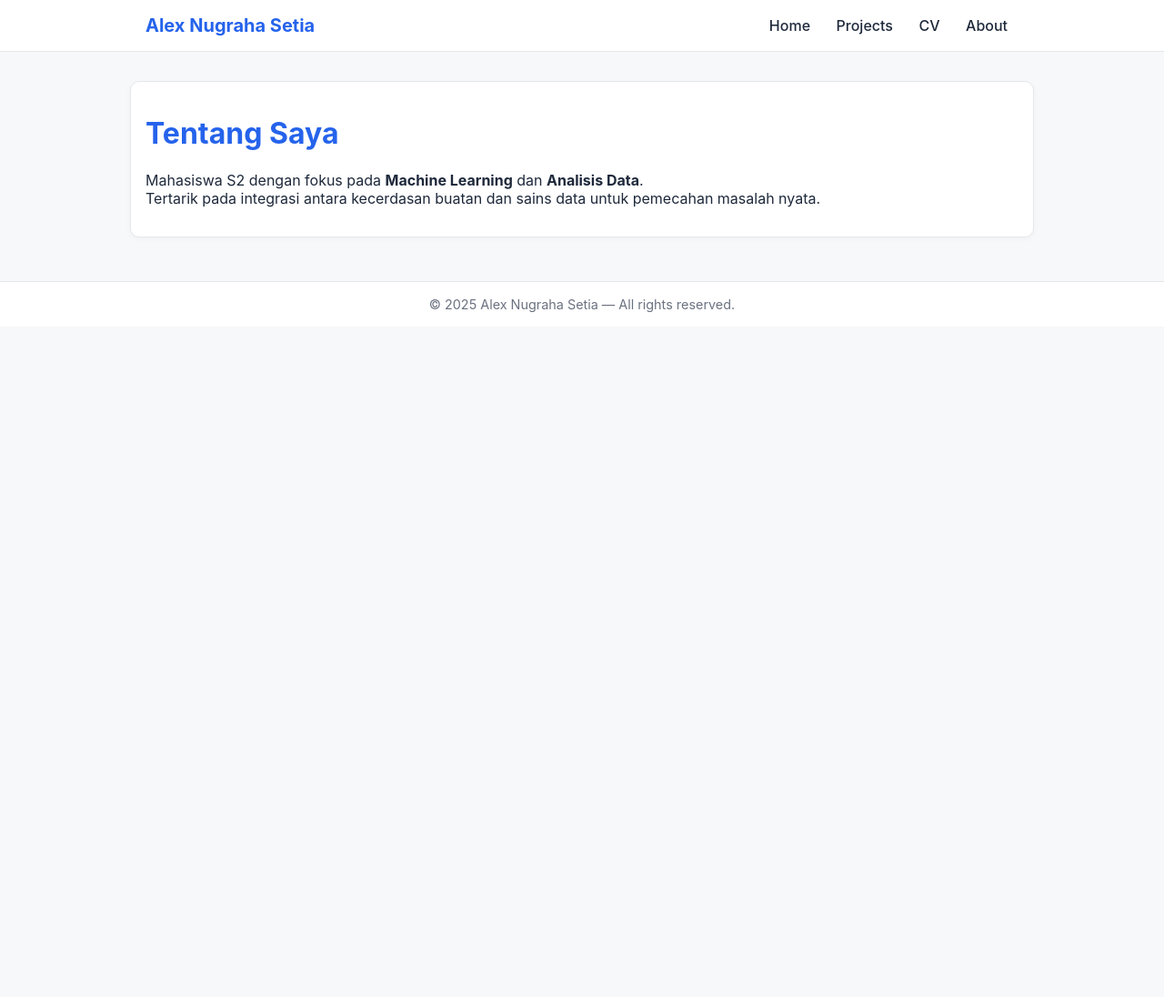
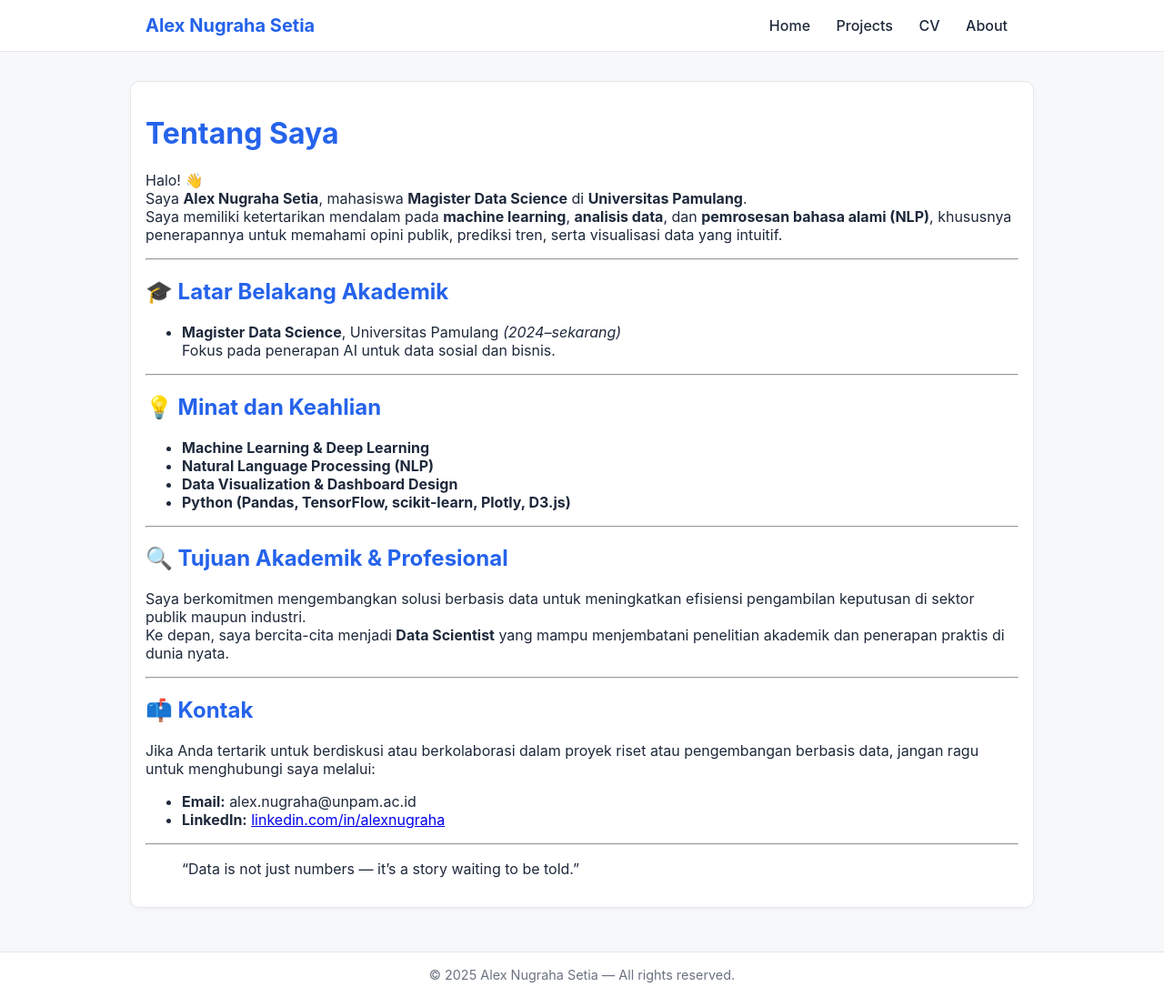
Before and after one commit to Jiku1/Alex-Nugraha, a Jekyll site: the page built from about.md, in a window 1280 px wide and 1096 px high. Shown: the whole window at 91% size. Built offline with Jekyll 4.4.1, drawn with Linux system fonts in a browser that asks for light colours.

Commit message:
update about

```diff
--- a/about.md
+++ b/about.md
@@ -1,9 +1,41 @@
 ---
 layout: default
-title: About
+title: Tentang Saya
 ---
 
 # Tentang Saya
 
-Mahasiswa S2 dengan fokus pada **Machine Learning** dan **Analisis Data**.
-Tertarik pada integrasi antara kecerdasan buatan dan sains data untuk pemecahan masalah nyata.
+Halo! 👋
+Saya **Alex Nugraha Setia**, mahasiswa **Magister Data Science** di **Universitas Pamulang**.
+Saya memiliki ketertarikan mendalam pada **machine learning**, **analisis data**, dan **pemrosesan bahasa alami (NLP)**, khususnya penerapannya untuk memahami opini publik, prediksi tren, serta visualisasi data yang intuitif.
+
+---
+
+## 🎓 Latar Belakang Akademik
+- **Magister Data Science**, Universitas Pamulang *(2024–sekarang)*
+  Fokus pada penerapan AI untuk data sosial dan bisnis.
+
+---
+
+## 💡 Minat dan Keahlian
+- **Machine Learning & Deep Learning**
+- **Natural Language Processing (NLP)**
+- **Data Visualization & Dashboard Design**
+- **Python (Pandas, TensorFlow, scikit-learn, Plotly, D3.js)**
+
+---
+
+## 🔍 Tujuan Akademik & Profesional
+Saya berkomitmen mengembangkan solusi berbasis data untuk meningkatkan efisiensi pengambilan keputusan di sektor publik maupun industri.
+Ke depan, saya bercita-cita menjadi **Data Scientist** yang mampu menjembatani penelitian akademik dan penerapan praktis di dunia nyata.
+
+---
+
+## 📫 Kontak
+Jika Anda tertarik untuk berdiskusi atau berkolaborasi dalam proyek riset atau pengembangan berbasis data, jangan ragu untuk menghubungi saya melalui:
+- **Email:** alex.nugraha@unpam.ac.id
+- **LinkedIn:** [linkedin.com/in/alexnugraha](https://linkedin.com/in/alexnugraha)
+
+---
+
+> “Data is not just numbers — it’s a story waiting to be told.”
```
